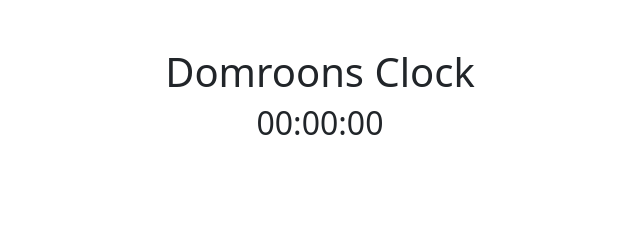
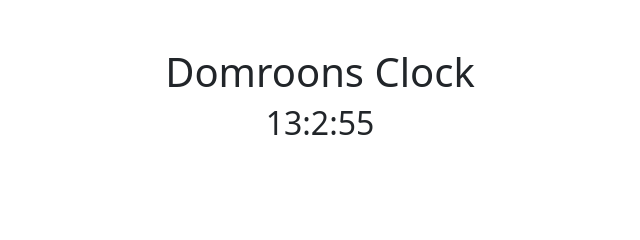
Before and after one commit to Domroon/clock_javascript, a plain HTML site: page index.html in a window 1280 px wide. Shown: the top 240 px of the page, 320-960 px from the left. Drawn offline with nearby package versions, Linux system fonts and the light colour scheme.

Commit message:
add time from Date-Object one time

```diff
--- a/app.js
+++ b/app.js
@@ -0,0 +1,4 @@
+let time = new Date();
+let formattedTime = time.getHours() + ":" + time.getMinutes() + ":" + time.getSeconds();
+let timeContent = document.querySelector(".time-content")
+timeContent.innerText = formattedTime;
--- a/index.html
+++ b/index.html
@@ -19,7 +19,7 @@
             <div class="row align-items-center justify-content-center">
                 <div class="col-lg-4 text-center">
                    <h1>Domroons Clock</h1>
-                   <div class="time"><h2>00:00:00</h2></div>
+                   <div class="time"><h2 class="time-content">00:00:00</h2></div>
                 </div>
             </div>
         </div>
```
